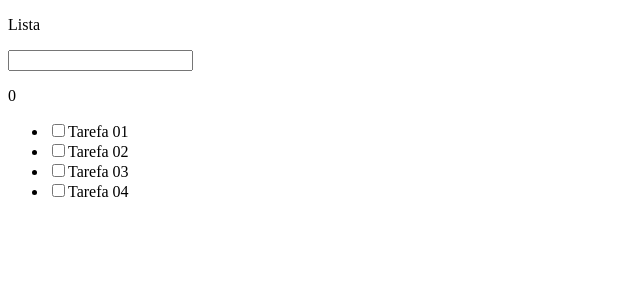
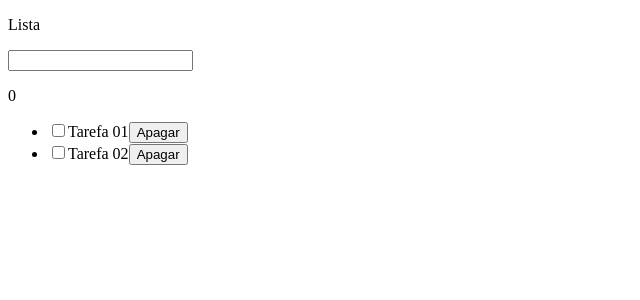
Before and after one commit to alisson-roger/aulas, a React (Create React App) app: page /pagina-inicial in a window 1280 px wide. Shown: the top 300 px of the page, without its empty margins (0-640 px from the left). Built offline with nearby package versions, Linux system fonts and the light colour scheme; data requests are answered from the project's data file.

Commit message:
delete CRUD

```diff
--- a/mock/db.json
+++ b/mock/db.json
@@ -9,16 +9,6 @@
       "title": "Tarefa 02",
       "isCompleted": false,
       "id": 2
-    },
-    {
-      "title": "Tarefa 03",
-      "isCompleted": false,
-      "id": 3
-    },
-    {
-      "title": "Tarefa 04",
-      "isCompleted": false,
-      "id": 4
     }
   ]
 }
--- a/src/pages/dashboard/Dashboard.tsx
+++ b/src/pages/dashboard/Dashboard.tsx
@@ -67,6 +67,21 @@
 
   }, [lista])
 
+  const handleDelete = useCallback((id: number) => {
+
+    TarefasService.deleteById(id)
+    .then((result) => {
+      if (result instanceof ApiException) {
+        alert(result.message);
+      } else {
+        setLista(oldLista => {
+          return oldLista.filter(oldListItem => oldListItem.id !== id);
+        })
+      }
+    })
+
+  }, [])
+
   return (
     <div>
       <p>Lista</p>
@@ -85,6 +100,8 @@
                 onChange={() => handleTogleComplete(listItem.id)}
               />
               {listItem.title}
+
+              <button onClick={() => handleDelete(listItem.id)}>Apagar</button>
             </li>
           )
         })}
```
